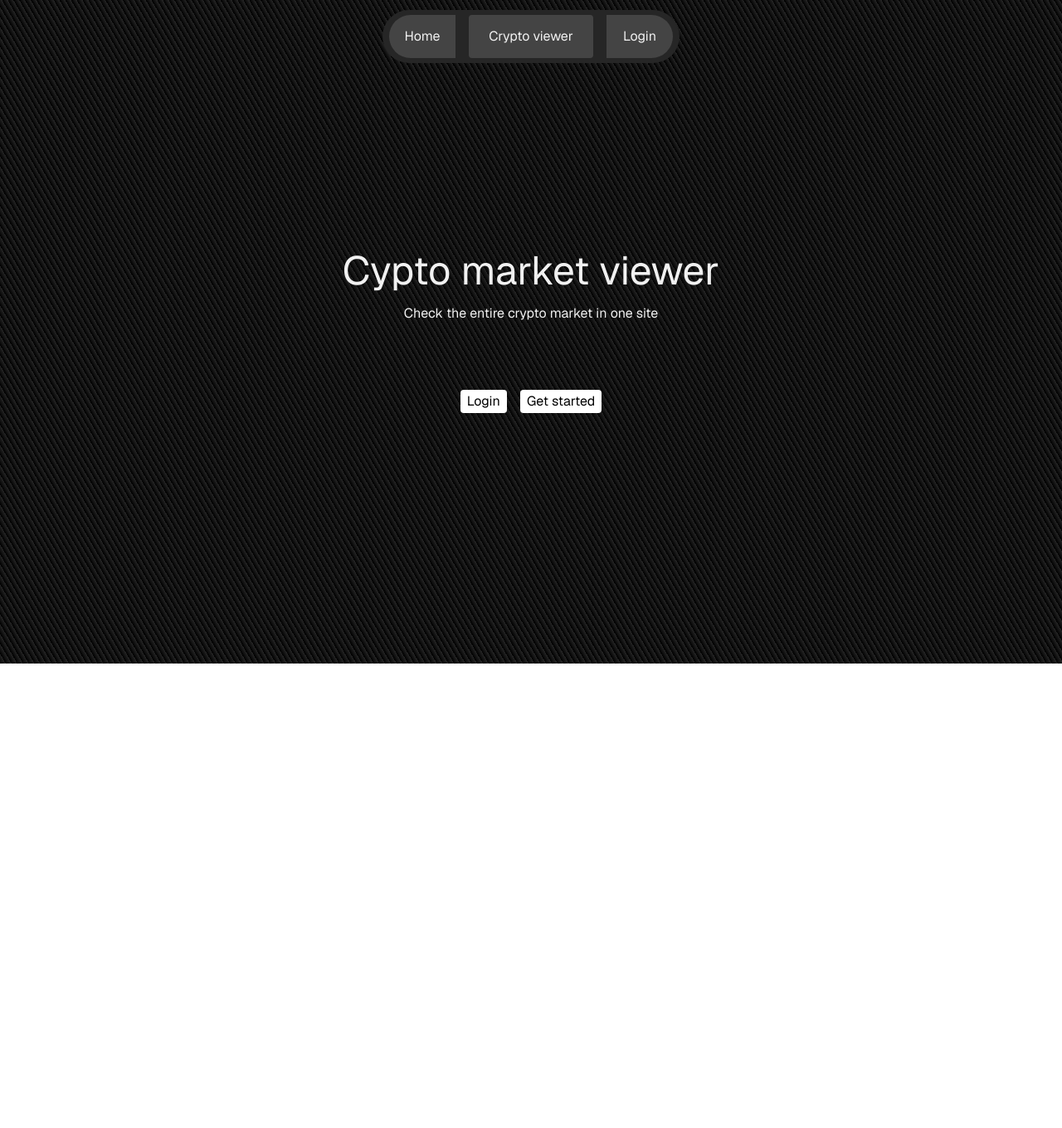
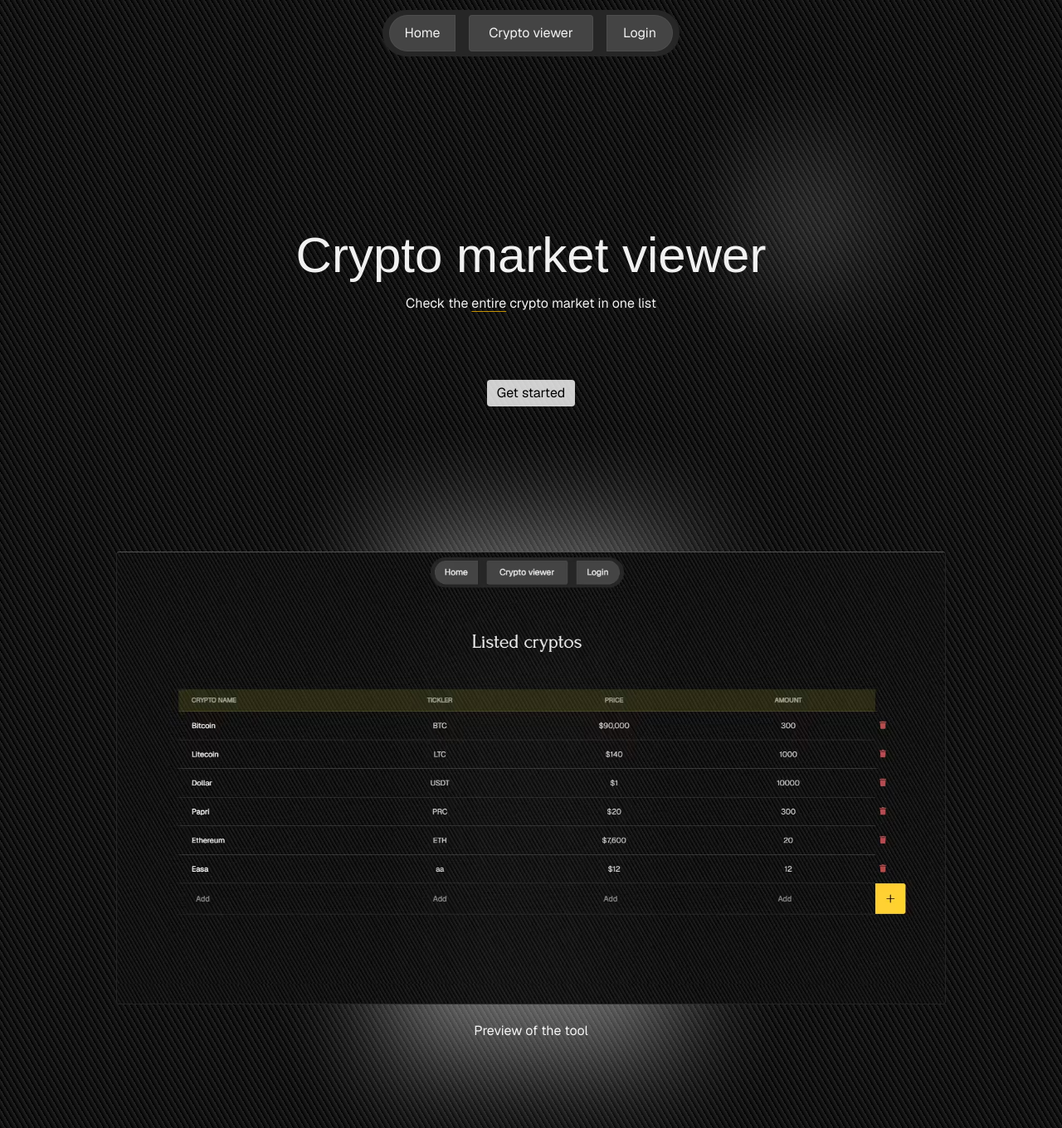
Before and after one commit to nazagutierrez/prueba-nextjs, a Next.js app: page / in a window 1280 px wide. Shown: the whole page at 83% size. Before the commit the page ends 800 px from the top, so only its background shows below. Built offline with nearby package versions, Linux system fonts and the light colour scheme; a web font is replaced by a local one.

Commit message:
Home and Navbar

```diff
--- a/src/app/(pages)/home/index.tsx
+++ b/src/app/(pages)/home/index.tsx
@@ -1,16 +1,23 @@
+import { titleFont } from '@/app/fonts'
+import Image from 'next/image'
 import Link from 'next/link'
 import React from 'react'
 
 const HomePage = () => {
   return (
-    <div className='flex flex-col items-center justify-center h-screen'>
-      <h1 className='text-5xl mb-4'>Cypto market viewer</h1>
-      <h2 className='mb-20'>Check the entire crypto market in one site</h2>
-      <div className='flex gap-4'>
-        <Link href="/auth" className="bg-white px-2 rounded py-0.5 text-black">Login</Link>
-        <Link href="/crypto" className="bg-white px-2 rounded py-0.5 text-black">Get started</Link>
+    <>
+      <div className='flex flex-col items-center justify-center pt-52 h-[70vh]'>
+        <div className='absolute top-1/4 right-60 h-32 w-32 bg-white/20 blur-3xl'></div>
+        <h1 className={`${titleFont.className} text-6xl mb-4`}>Crypto market viewer</h1>
+        <h2 className='mb-20'>Check the <span className='underline underline-offset-4 decoration-yellow-500/80'>entire</span> crypto market in one list</h2>
+        <Link href="/crypto" className="bg-white/80 px-3 rounded py-1 text-black">Get started</Link>
       </div>
-    </div>
+      <div className='relative flex flex-col items-center justify-center h-screen'>
+        <Image src="/image.avif" alt="crypto market" className='border border-t-neutral-600 border-neutral-800/90 rounded-sm overflow-hidden z-20' width={1000} height={500} />
+        <div className='absolute mx-auto h-[630px] w-[350px] bg-white/40 blur-3xl'></div>
+        <h2 className='mt-5'>Preview of the tool</h2>
+      </div>
+    </>
   )
 }
 
--- a/src/app/components/Navbar.tsx
+++ b/src/app/components/Navbar.tsx
@@ -6,11 +6,11 @@
 
 const Navbar = () => {
   return (
-    <div className="fixed text-white-main w-full flex items-center justify-center">
-      <div className="w-fit mt-3 h-16 bg-neutral-800 rounded-full flex items-center justify-center">
+    <div className="fixed text-white-main w-full flex items-center justify-center z-20">
+      <div className="w-fit mt-3 h-14 bg-neutral-800 rounded-full flex items-center justify-center">
         <Link
           href="/"
-          className="group relative bg-neutral-600/70 gap-2 w-[80px] h-[80%] px-4 content-center justify-items-center text-center rounded-l-full m-2 transition-all duration-300 ease-in-out"
+          className="group relative bg-neutral-600/70 hover:bg-neutral-800 border border-neutral-600/70 gap-2 w-[80px] h-[80%] px-4 content-center justify-items-center text-center rounded-l-full m-2 transition-all duration-300 ease-in-out"
         >
           <MdHomeFilled className="text-xl opacity-0 translate-y-0 group-hover:opacity-100 group-hover:translate-y-0 transition-all duration-300" />
           <h2 className="absolute h-full inset-0 content-center opacity-100 group-hover:opacity-0 group-hover:translate-y-2 transition-all duration-300">
@@ -19,16 +19,16 @@
         </Link>
         <Link
           href="/crypto"
-          className="relative group bg-neutral-600/70 gap-2 w-[150px] h-[80%] px-4 content-center justify-items-center text-center rounded-sm m-2"
+          className="relative group bg-neutral-600/70 hover:bg-neutral-800 border border-neutral-600/70 gap-2 w-[150px] h-[80%] px-4 content-center justify-items-center text-center rounded-sm m-2 transition-all duration-300 ease-in-out"
         >
-          <BsGraphUp className="text-xl opacity-0 translate-y-0 group-hover:opacity-100 group-hover:translate-y-0 transition-all duration-300" />
+          <BsGraphUp className="text-lg opacity-0 translate-y-0 group-hover:opacity-100 group-hover:translate-y-0 transition-all duration-300" />
           <h2 className="absolute h-full inset-0 content-center opacity-100 group-hover:opacity-0 group-hover:translate-y-2 transition-all duration-300">
             Crypto viewer
           </h2>
         </Link>
         <Link
           href="/auth"
-          className="relative group bg-neutral-600/70 gap-2 w-[80px] h-[80%] px-4 content-center justify-items-center text-center rounded-r-full m-2"
+          className="relative group bg-neutral-600/70 hover:bg-neutral-800 border border-neutral-600/70 gap-2 w-[80px] h-[80%] content-center justify-items-center text-center rounded-r-full m-2 transition-all duration-300 ease-in-out"
         >
           <IoLogInOutline className="text-xl opacity-0 translate-y-0 group-hover:opacity-100 group-hover:translate-y-0 transition-all duration-300" />
           <h2 className="absolute h-full inset-0 content-center opacity-100 group-hover:opacity-0 group-hover:translate-y-2 transition-all duration-300">
```
